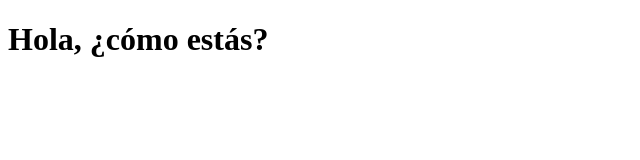
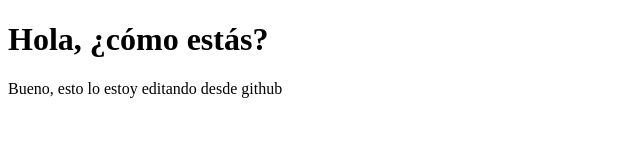
Before and after one commit to FernandoBriceno/RepositorioPrueba, a plain HTML site: page index.html in a window 1280 px wide. Shown: the whole page, without its empty margins (0-640 px from the left). Drawn offline with Linux system fonts and the light colour scheme.

Commit message:
edité desde github

```diff
--- a/index.html
+++ b/index.html
@@ -9,5 +9,6 @@
 </head>
 <body>
     <h1>Hola, ¿cómo estás?</h1>
+    <p>Bueno, esto lo estoy editando desde github</p>
 </body>
 </html>
```
